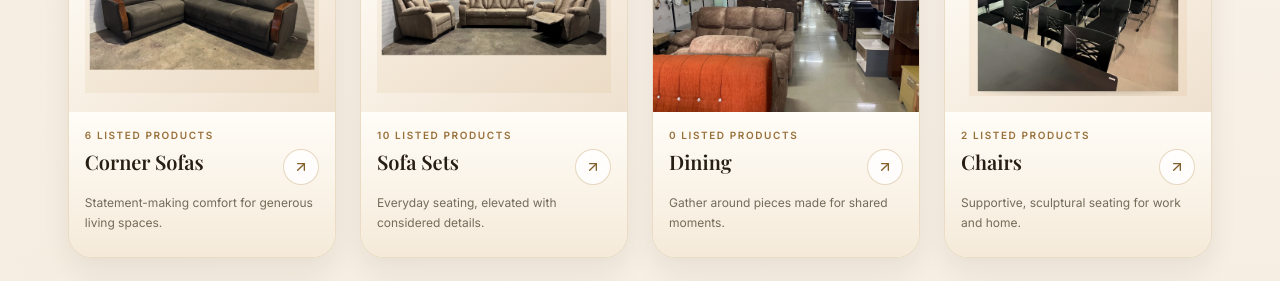
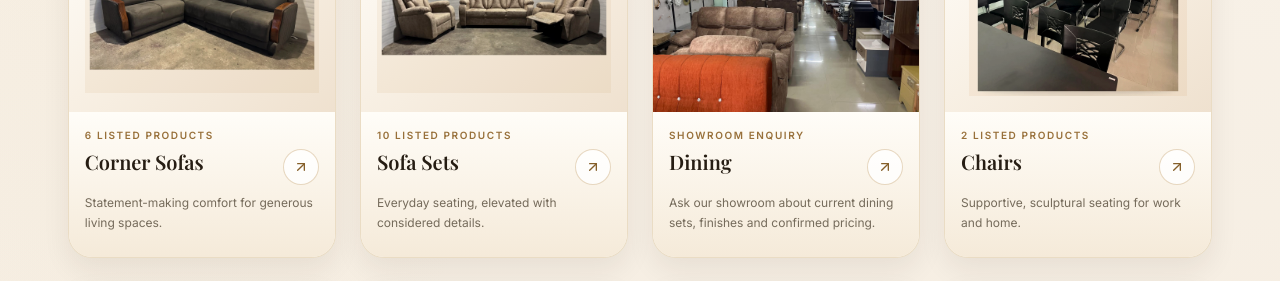
Before and after one commit to aedevs2026-oss/metro, a Next.js app: page /collections in a window 1280 px wide. Shown: the part 1140-1421 px from the top of the page. Built offline with nearby package versions, Linux system fonts and the light colour scheme; no server answers; grey boxes are pictures that could not be loaded; a web font is replaced by a local one.

Commit message:
Improve empty collection messaging for dining category

```diff
--- a/app/(website)/collections/page.js
+++ b/app/(website)/collections/page.js
@@ -35,7 +35,7 @@ export const metadata = buildMetadata({
 const categoryCopy = {
   "Corner Sofas": "Statement-making comfort for generous living spaces.",
   "Sofas": "Everyday seating, elevated with considered details.",
-  "Dining": "Gather around pieces made for shared moments.",
+  "Dining": "Ask our showroom about current dining sets, finishes and confirmed pricing.",
   "Chairs": "Supportive, sculptural seating for work and home.",
   "Mattresses": "Comfort-focused choices for a more restful night.",
   "Chandeliers": "Sculptural lighting to give a room its signature.",
@@ -167,7 +167,7 @@ export default function CollectionsPage() {
 
                 <div className="flex flex-1 flex-col bg-gradient-to-b from-[#fffdf8] to-[#f5ead9] p-3.5 sm:p-4">
                   <p className="text-[9px] font-semibold uppercase tracking-[.16em] text-[#98703a] sm:text-[10px]">
-                    {count} {count === 1 ? "listed product" : "listed products"}
+                    {count > 0 ? `${count} listed ${count === 1 ? "product" : "products"}` : "Showroom enquiry"}
                   </p>
                   <div className="mt-1.5 flex items-start justify-between gap-2">
                     <h3 className="min-w-0 font-heading text-[1.05rem] font-semibold leading-tight text-[#261d13] sm:text-xl">
```
